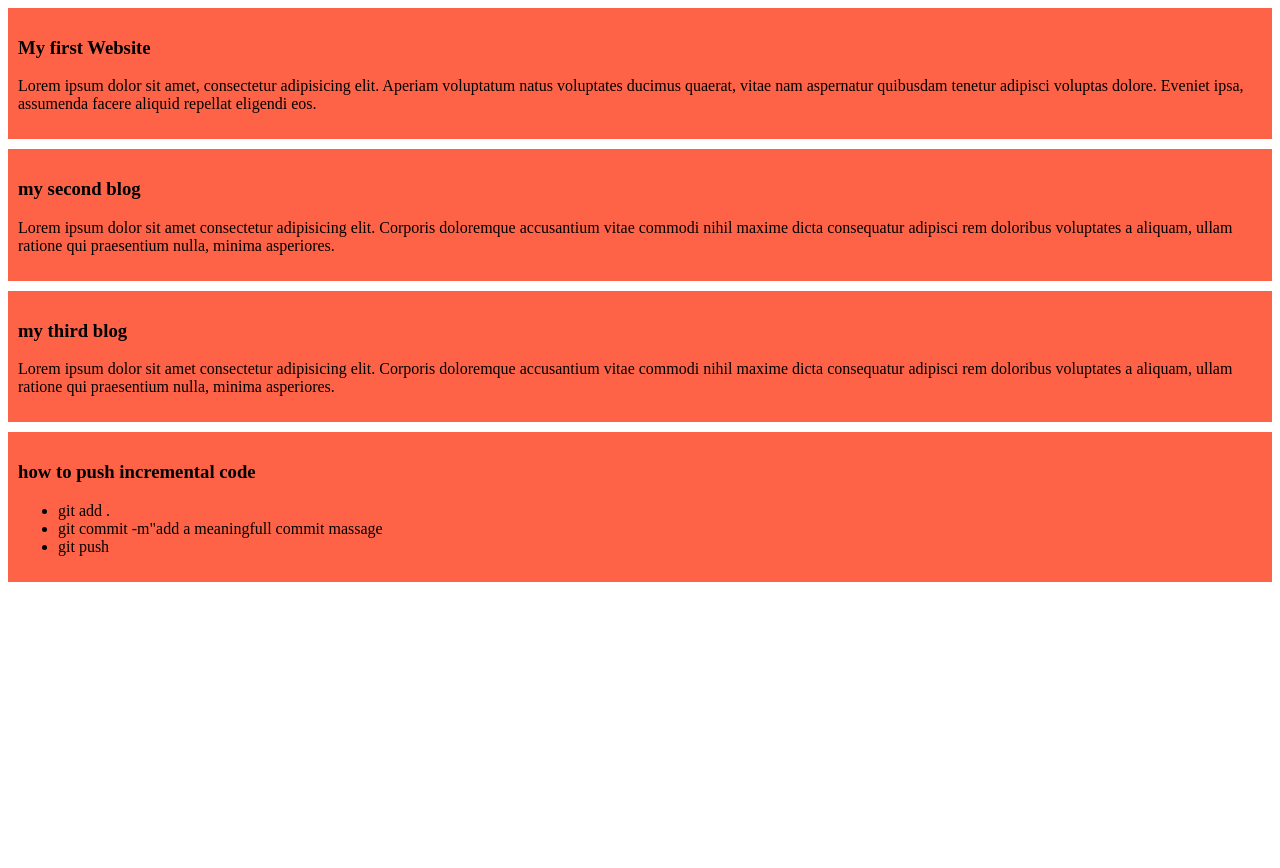
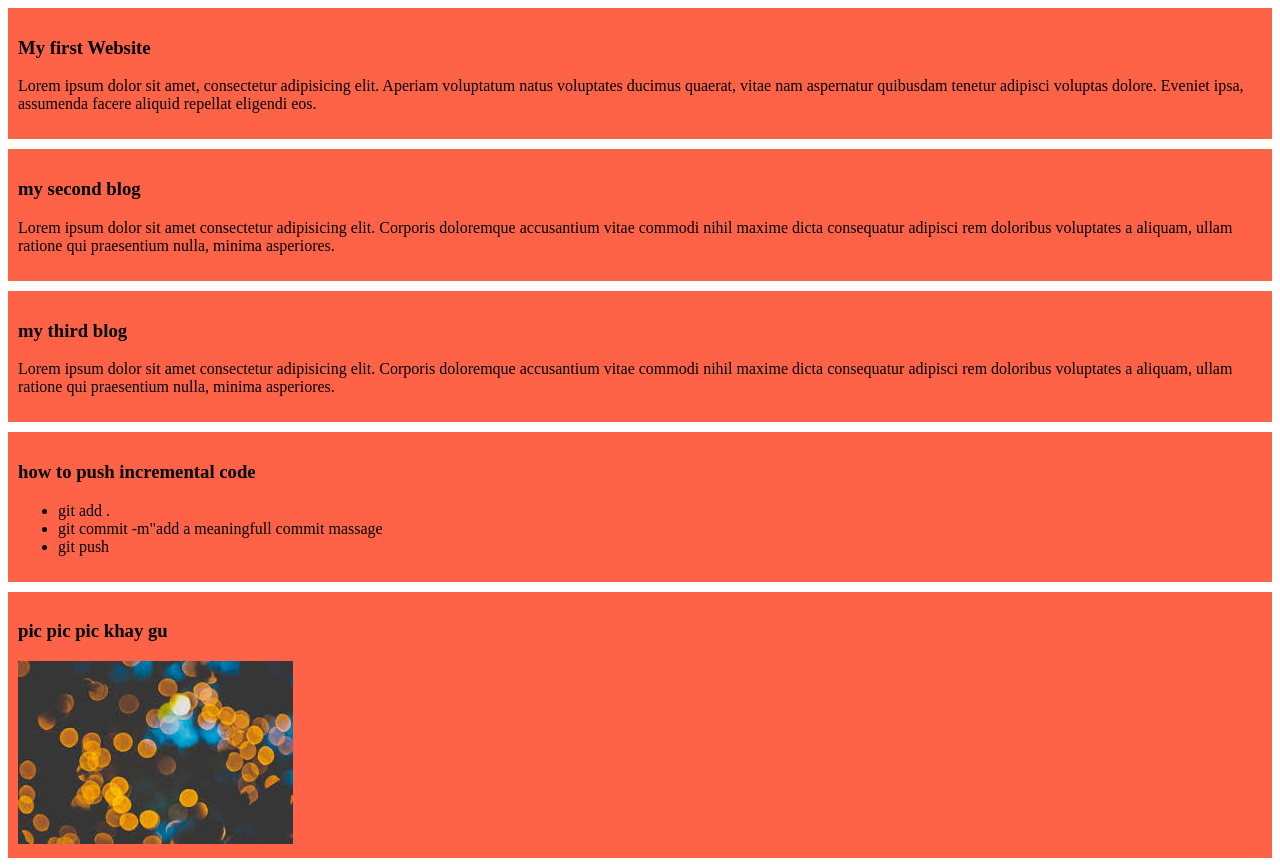
Before and after one commit to hasif52/my-simple-website, a plain HTML site: page index.html in a window 1280 px wide. Before the commit the page ends 800 px from the top, so only its background shows below. Drawn offline with Linux system fonts and the light colour scheme.

Commit message:
added picture

```diff
--- a/index.html
+++ b/index.html
@@ -34,5 +34,9 @@
                 <li>git push</li>
             </ul>
     </div>
+    <div>
+        <h3>pic pic pic khay gu</h3>
+        <img src="images/images (1).jfif" alt="picture">
+    </div>
 </body>
 </html>
```
Also changed, not shown: images/images (1).jfif (added).
